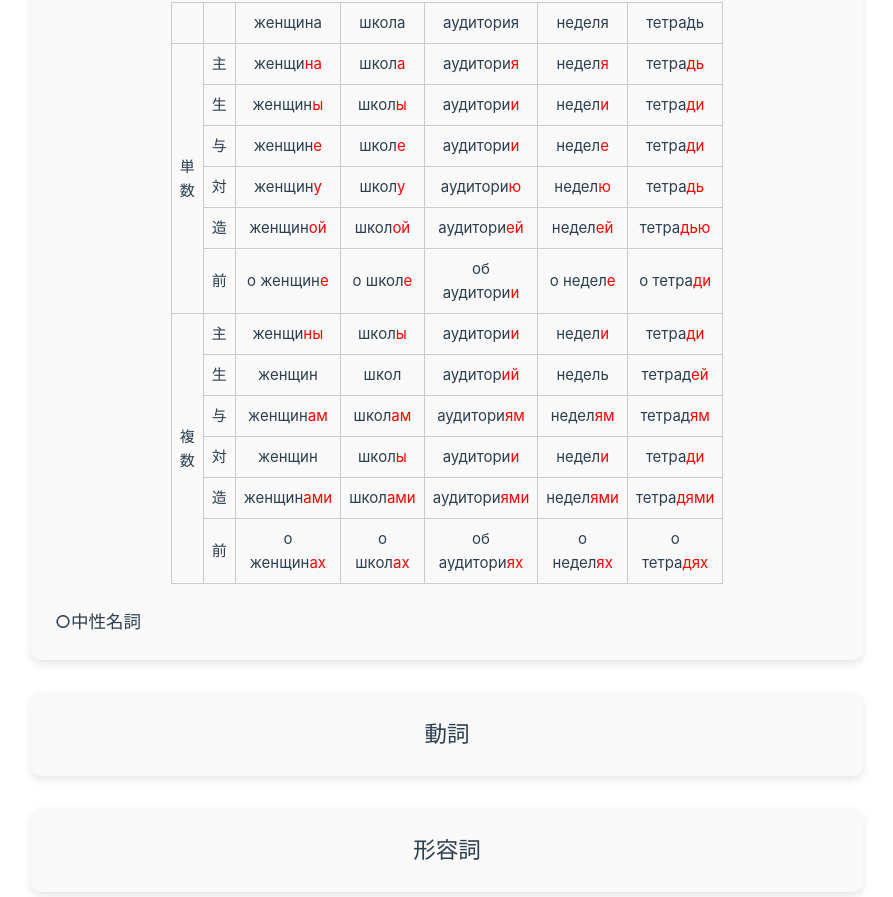
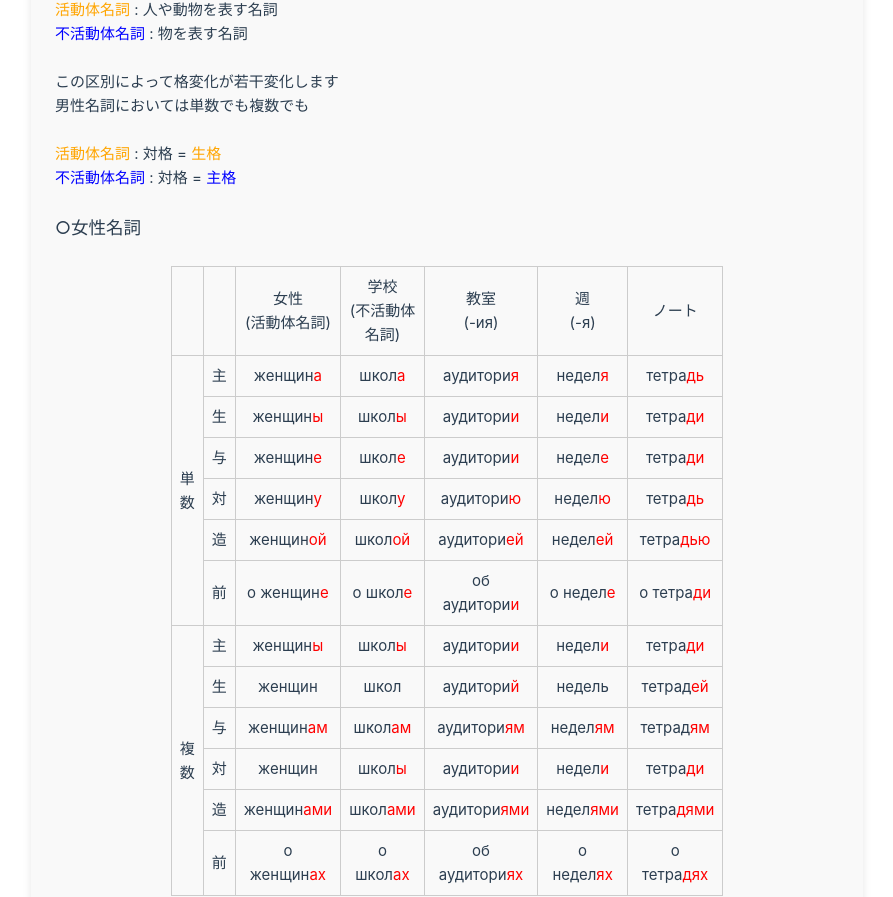
Before and after one commit to GenMira/LearnRussian, a Vue app: page /LearnRussian/declension in a window 1280 px wide. Shown: the part 2400-3297 px from the top of the page, without its empty margins (193-1086 px from the left). Built offline with nearby package versions, Linux system fonts and the light colour scheme.

Commit message:
活動/不活動の補足

```diff
--- a/src/views/Declension.vue
+++ b/src/views/Declension.vue
@@ -158,10 +158,10 @@
         <tr>
           <th></th>
           <th></th>
-          <th>студе́нт<br>(学生)</th>
-          <th>журна́л<br>(雑誌)</th>
-          <th>музе́й<br>(博物館)</th>
-          <th>слова́рь<br>(辞書)</th>
+          <th>学生<br>(活動体名詞)</th>
+          <th>雑誌<br>(不活動体名詞)</th>
+          <th>博物館</th>
+          <th>辞書</th>
         </tr>
       </thead>
       <tbody>
@@ -254,6 +254,17 @@
       </tbody>
     </table>
     <br>
+    <p>ロシア語の名詞には<span style="color:orange">活動体名詞</span>と<span style="color:blue">不活動体名詞</span>という概念があります</p>
+    <br>
+    <p><span style="color:orange">活動体名詞</span> : 人や動物を表す名詞</p>
+    <p><span style="color:blue">不活動体名詞</span> : 物を表す名詞</p>
+    <br>
+    <p>この区別によって格変化が若干変化します</p>
+    <p>男性名詞においては単数でも複数でも</p>
+    <br>
+    <p><span style="color:orange">活動体名詞</span> : 対格 = <span style="color: orange;">生格</span></p>
+    <p><span style="color:blue">不活動体名詞</span> : 対格 = <span style="color: blue;">主格</span></p>
+    <br>
     <h3>○女性名詞</h3>
     <br>
     <table class="center-table">
@@ -261,31 +272,120 @@
         <tr>
           <th></th>
           <th></th>
-          <th>женщина</th>
-          <th>школа</th>
-          <th>аудитория</th>
-          <th>неделя</th>
-          <th>тетра́дь</th>
+          <th>女性<br>(活動体名詞)</th>
+          <th>学校<br>(不活動体名詞)</th>
+          <th>教室<br>(-ия)</th>
+          <th>週<br>(-я)</th>
+          <th>ノート</th>
         </tr>
       </thead>
       <tbody>
-        <!-- 単数 -->
-        <tr><td rowspan="6">単数</td><td>主</td><td>женщи<span style="color:red;">на</span></td><td>школ<span style="color:red;">а</span></td><td>аудитори<span style="color:red;">я</span></td><td>недел<span style="color:red;">я</span></td><td>тетра<span style="color:red;">дь</span></td></tr>
-        <tr><td>生</td><td>женщин<span style="color:red;">ы</span></td><td>школ<span style="color:red;">ы</span></td><td>аудитори<span style="color:red;">и</span></td><td>недел<span style="color:red;">и</span></td><td>тетра<span style="color:red;">ди</span></td></tr>
-        <tr><td>与</td><td>женщин<span style="color:red;">е</span></td><td>школ<span style="color:red;">е</span></td><td>аудитори<span style="color:red;">и</span></td><td>недел<span style="color:red;">е</span></td><td>тетра<span style="color:red;">ди</span></td></tr>
-        <tr><td>対</td><td>женщин<span style="color:red;">у</span></td><td>школ<span style="color:red;">у</span></td><td>аудитори<span style="color:red;">ю</span></td><td>недел<span style="color:red;">ю</span></td><td>тетра<span style="color:red;">дь</span></td></tr>
-        <tr><td>造</td><td>женщин<span style="color:red;">ой</span></td><td>школ<span style="color:red;">ой</span></td><td>аудитори<span style="color:red;">ей</span></td><td>недел<span style="color:red;">ей</span></td><td>тетра<span style="color:red;">дью</span></td></tr>
-        <tr><td>前</td><td>о женщин<span style="color:red;">е</span></td><td>о школ<span style="color:red;">е</span></td><td>об аудитори<span style="color:red;">и</span></td><td>о недел<span style="color:red;">е</span></td><td>о тетра<span style="color:red;">ди</span></td></tr>
+        <tr>
+          <td rowspan="6">単数</td>
+          <td>主</td>
+          <td>женщин<span style="color:red;">а</span></td>
+          <td>школ<span style="color:red;">а</span></td>
+          <td>аудитори<span style="color:red;">я</span></td>
+          <td>недел<span style="color:red;">я</span></td>
+          <td>тетра<span style="color:red;">дь</span>
+          </td>
+        </tr>
+        <tr>
+          <td>生</td>
+          <td>женщин<span style="color:red;">ы</span></td>
+          <td>школ<span style="color:red;">ы</span></td>
+          <td>аудитори<span style="color:red;">и</span></td>
+          <td>недел<span style="color:red;">и</span></td>
+          <td>тетра<span style="color:red;">ди</span></td>
+        </tr>
+        <tr>
+          <td>与</td>
+          <td>женщин<span style="color:red;">е</span></td>
+          <td>школ<span style="color:red;">е</span></td>
+          <td>аудитори<span style="color:red;">и</span></td>
+          <td>недел<span style="color:red;">е</span></td>
+          <td>тетра<span style="color:red;">ди</span></td>
+        </tr>
+        <tr>
+          <td>対</td>
+          <td>женщин<span style="color:red;">у</span></td>
+          <td>школ<span style="color:red;">у</span></td>
+          <td>аудитори<span style="color:red;">ю</span></td>
+          <td>недел<span style="color:red;">ю</span></td>
+          <td>тетра<span style="color:red;">дь</span></td>
+        </tr>
+        <tr>
+          <td>造</td>
+          <td>женщин<span style="color:red;">ой</span></td>
+          <td>школ<span style="color:red;">ой</span></td>
+          <td>аудитори<span style="color:red;">ей</span></td>
+          <td>недел<span style="color:red;">ей</span></td>
+          <td>тетра<span style="color:red;">дью</span></td>
+        </tr>
+        <tr>
+          <td>前</td>
+          <td>о женщин<span style="color:red;">е</span></td>
+          <td>о школ<span style="color:red;">е</span></td>
+          <td>об аудитори<span style="color:red;">и</span></td>
+          <td>о недел<span style="color:red;">е</span></td>
+          <td>о тетра<span style="color:red;">ди</span></td>
+        </tr>
 
-        <!-- 複数 -->
-        <tr><td rowspan="6">複数</td><td>主</td><td>женщи<span style="color:red;">ны</span></td><td>школ<span style="color:red;">ы</span></td><td>аудитори<span style="color:red;">и</span></td><td>недел<span style="color:red;">и</span></td><td>тетра<span style="color:red;">ди</span></td></tr>
-        <tr><td>生</td><td>женщин<span style="color:red;"></span></td><td>школ<span style="color:red;"></span></td><td>аудитор<span style="color:red;">ий</span></td><td>недель</td><td>тетрад<span style="color:red;">ей</span></td></tr>
-        <tr><td>与</td><td>женщин<span style="color:red;">ам</span></td><td>школ<span style="color:red;">ам</span></td><td>аудитори<span style="color:red;">ям</span></td><td>недел<span style="color:red;">ям</span></td><td>тетрад<span style="color:red;">ям</span></td></tr>
-        <tr><td>対</td><td>женщин<span style="color:red;"></span></td><td>школ<span style="color:red;">ы</span></td><td>аудитори<span style="color:red;">и</span></td><td>недел<span style="color:red;">и</span></td><td>тетра<span style="color:red;">ди</span></td></tr>
-        <tr><td>造</td><td>женщин<span style="color:red;">ами</span></td><td>школ<span style="color:red;">ами</span></td><td>аудитори<span style="color:red;">ями</span></td><td>недел<span style="color:red;">ями</span></td><td>тетра<span style="color:red;">дями</span></td></tr>
-        <tr><td>前</td><td>о женщин<span style="color:red;">ах</span></td><td>о школ<span style="color:red;">ах</span></td><td>об аудитори<span style="color:red;">ях</span></td><td>о недел<span style="color:red;">ях</span></td><td>о тетра<span style="color:red;">дях</span></td></tr>
-    </tbody>
+        <tr>
+          <td rowspan="6">複数</td>
+          <td>主</td><td>женщин<span style="color:red;">ы</span></td>
+          <td>школ<span style="color:red;">ы</span></td>
+          <td>аудитори<span style="color:red;">и</span></td>
+          <td>недел<span style="color:red;">и</span></td>
+          <td>тетра<span style="color:red;">ди</span></td>
+        </tr>
+        <tr>
+          <td>生</td>
+          <td>женщин<span style="color:red;"></span></td>
+          <td>школ<span style="color:red;"></span></td>
+          <td>аудитори<span style="color:red;">й</span></td>
+          <td>недель</td><td>тетрад<span style="color:red;">ей</span></td>
+        </tr>
+        <tr>
+          <td>与</td>
+          <td>женщин<span style="color:red;">ам</span></td>
+          <td>школ<span style="color:red;">ам</span></td>
+          <td>аудитори<span style="color:red;">ям</span></td>
+          <td>недел<span style="color:red;">ям</span></td>
+          <td>тетрад<span style="color:red;">ям</span></td>
+        </tr>
+        <tr>
+          <td>対</td><td>женщин<span style="color:red;"></span></td>
+          <td>школ<span style="color:red;">ы</span></td>
+          <td>аудитори<span style="color:red;">и</span></td>
+          <td>недел<span style="color:red;">и</span></td>
+          <td>тетра<span style="color:red;">ди</span></td>
+        </tr>
+        <tr>
+          <td>造</td>
+          <td>женщин<span style="color:red;">ами</span></td>
+          <td>школ<span style="color:red;">ами</span></td>
+          <td>аудитори<span style="color:red;">ями</span></td>
+          <td>недел<span style="color:red;">ями</span></td>
+          <td>тетра<span style="color:red;">дями</span></td>
+        </tr>
+        <tr>
+          <td>前</td>
+          <td>о женщин<span style="color:red;">ах</span></td>
+          <td>о школ<span style="color:red;">ах</span></td>
+          <td>об аудитори<span style="color:red;">ях</span></td>
+          <td>о недел<span style="color:red;">ях</span></td>
+          <td>о тетра<span style="color:red;">дях</span></td>
+        </tr>
+      </tbody>
     </table>
+    <br>
+    <p>女性名詞においては複数においてのみ</p>
+    <br>
+    <p><span style="color:orange">活動体名詞</span> : 対格 = <span style="color: orange;">生格</span></p>
+    <p><span style="color:blue">不活動体名詞</span> : 対格 = <span style="color: blue;">主格</span></p>
+    <br>
+    <p>また語尾が「-ия」なのか「-я」なのかによっても格変化が若干異なります</p>
 
     <br>
     <h3>○中性名詞</h3>
--- a/src/views/Vocabulary_noun.vue
+++ b/src/views/Vocabulary_noun.vue
@@ -8,4 +8,8 @@
     </router-link>
     <br>
   </div>
+  <div>
+    <p>человек</p>
+    <p>мужчина</p>
+  </div>
 </template>
```
